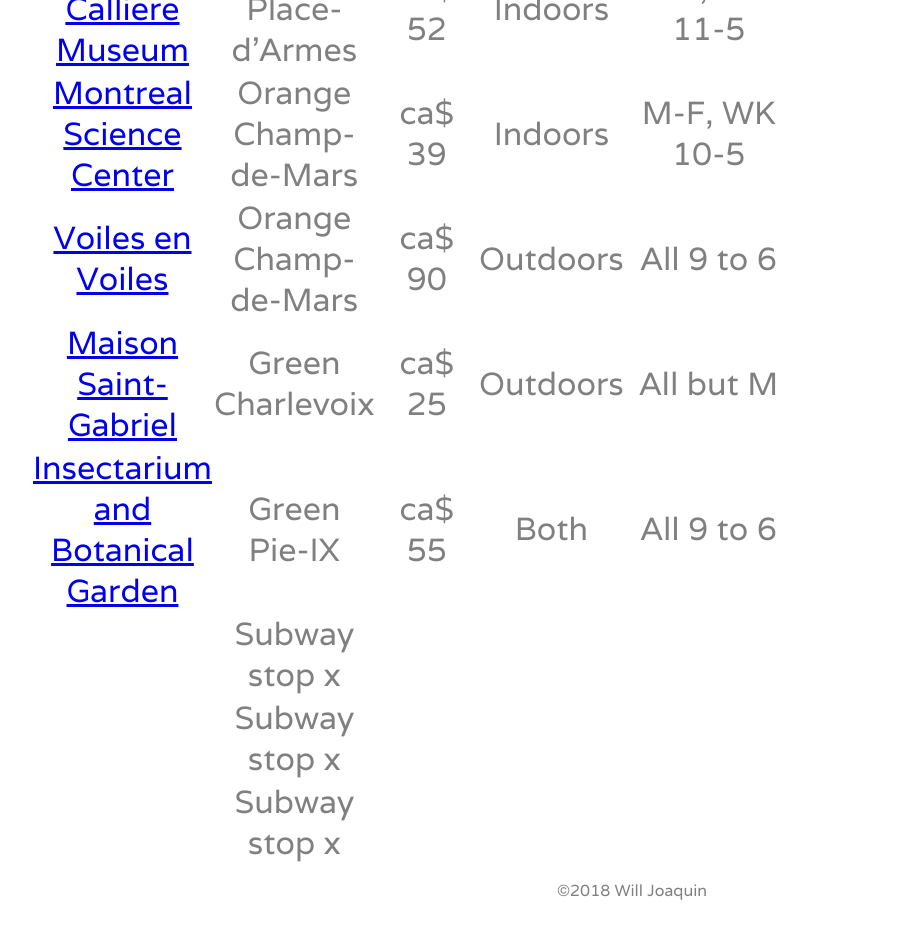
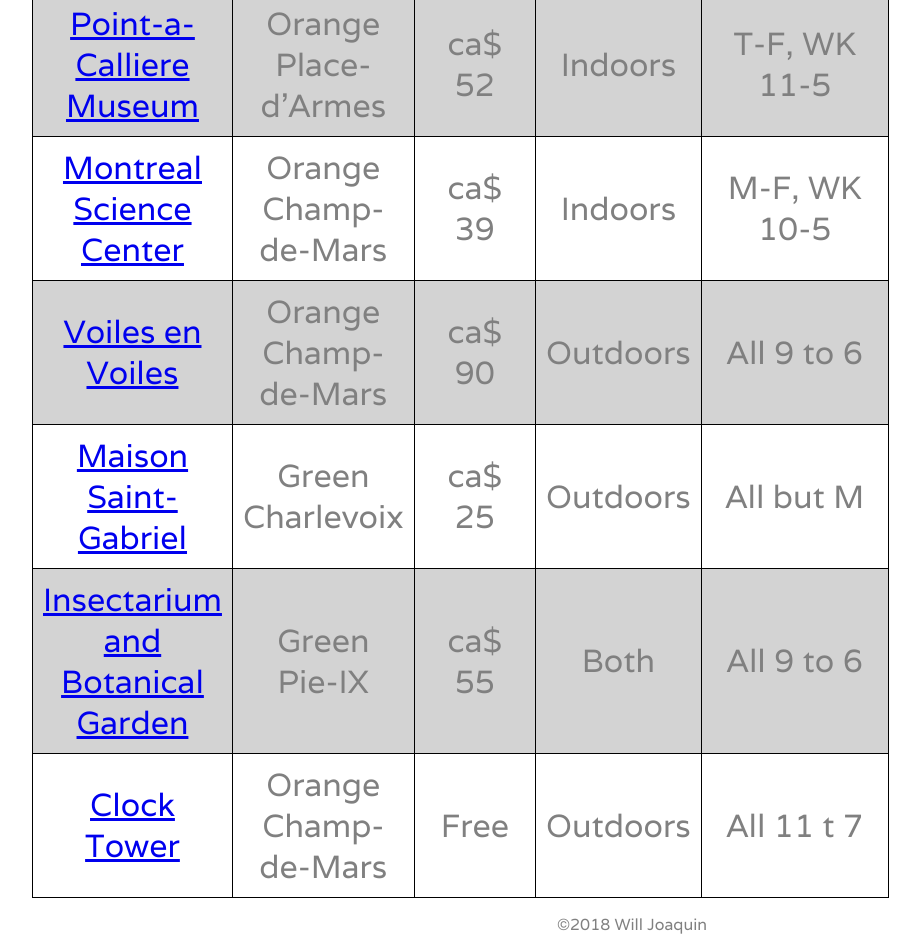
Before and after one commit to rwj81/mountroyal, a plain HTML site: page activities.html in a window 1280 px wide. Shown: the part 1067-2018 px from the top of the page, without its empty margins (8-928 px from the left). Before the commit the page ends 1984 px from the top, so only its background shows below. Drawn offline with Linux system fonts and the light colour scheme.

Commit message:
more changes before desktop

```diff
--- a/activities.html
+++ b/activities.html
@@ -21,10 +21,10 @@
 
       <div id="content">
 
-		        <table>   <!-- https://youtu.be/nQqQsuBLh-g -->
+		        <table align="center">   <!-- https://youtu.be/nQqQsuBLh-g  at 14 min-->
               <tr>
-                <td>
-                  <h3>Things to do</h3>
+                <td colspan="5">
+                  <h3>Things To Do</h3>
                 </td>
               </tr>
               <tr>
@@ -91,26 +91,13 @@
                 <td>All 9 to 6</td>
               </tr>
               <tr>
-                <td></td>
-                <td>Subway stop x</td>
-                <td></td>
-                <td></td>
-                <td></td>
+                <td><a href="http://www.oldportofmontreal.com/attraction/clock-tower" target="_blank" >Clock Tower</a></td>
+                <td>Orange Champ-de-Mars</td>
+                <td>Free</td>
+                <td>Outdoors</td>
+                <td>All 11 t 7</td>
               </tr>
-              <tr>
-                <td></td>
-                <td>Subway stop x</td>
-                <td></td>
-                <td></td>
-                <td></td>
-              </tr>
-              <tr>
-                <td></td>
-                <td>Subway stop x</td>
-                <td></td>
-                <td></td>
-                <td></td>
-              </tr>
+
             </table>
 
 	    </div>
--- a/montrealstyle.css
+++ b/montrealstyle.css
@@ -43,6 +43,31 @@ header{
   Width: 100%;
 }
 
+table, th, td {
+  Border: 1px solid black;
+  border-collapse: collapse;
+
+}
+
+table {
+  width: 80%;
+}
+
+th, td {
+  padding: 10px;
+  text-align: center;
+
+}
+
+th {
+  background-color: #233044;
+
+}
+
+tr:nth-child(even) {
+  background-color: lightgray;
+}
+
 /* Media Query For desktop: */
 
 @media only screen and (min-width: 768px) {
```
Also changed, not shown: Accommodations.html (+17 -2 lines), dining.html (+6 -1 lines).
